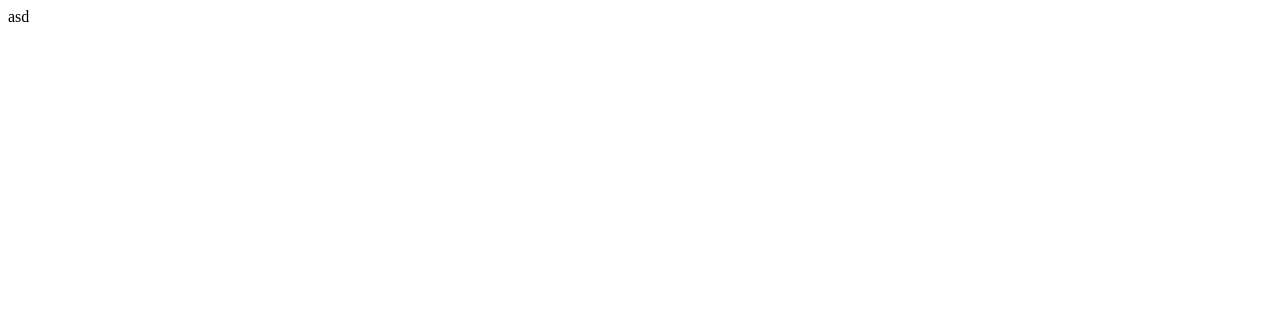
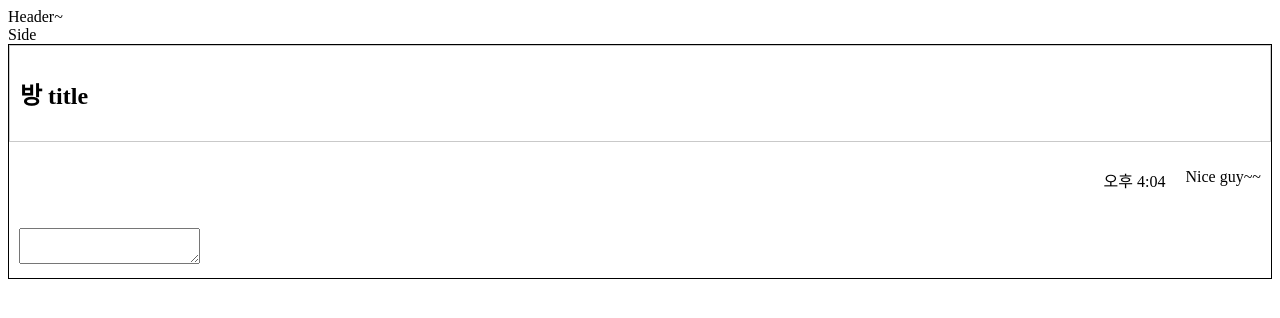
Before and after one commit to cksdlf856/talk-react-Improve, a React (Create React App) app: page / in a window 1280 px wide. Shown: the top 318 px of the page. Built offline with nearby package versions, Linux system fonts and the light colour scheme.

Commit message:
add tolk react

```diff
--- a/public/index.html
+++ b/public/index.html
@@ -12,7 +12,7 @@
 
 <body>
   <noscript>You need to enable JavaScript to run this app.</noscript>
-  <div id="root">rooooooooot~yei</div>
+  <div id="root"></div>
 
 </body>
 
--- a/src/App.js
+++ b/src/App.js
@@ -1,10 +1,19 @@
 import React from "react";
+import { HashRouter, Routes, Route } from "react-router-dom";
+import Chat from "./components/Chat";
+import Header from "./components/Header";
+import Side from "./components/Side";
+
 
 function App() {
   return (
-    <div className="App">
-        asd
-    </div>
+    <HashRouter>
+      <Header />
+      <Side />
+      <Routes>
+        <Route path="/" element={<Chat />} />
+      </Routes>
+    </HashRouter>
   );
 }
 
--- /dev/null
+++ b/src/components/Chat.js
@@ -0,0 +1,64 @@
+import React from "react";
+
+const Chat = () => {
+
+    const main_border_css = {
+        border: "1px black solid"
+    }
+
+    const header_css = {
+        display: "flex",
+        flexDirection: "revert",
+        padding: "10px",
+        border: "1px #c9c9c9 solid"
+    }
+
+    const footer_css = {
+        padding: "10px"
+    }
+
+    const main_css = {
+        padding: "10px"
+    }
+
+    return(
+        <main style={main_border_css} >
+            <header style={header_css}>
+                <h2>방 title</h2>
+            </header>
+            <main style={main_css}>
+                <Selfchat />
+            </main>
+            <footer style={footer_css}>
+                <textarea></textarea>
+            </footer>
+        </main>
+    )
+}
+
+const Selfchat = () => {
+
+    const div_css = {
+        display: "flex",
+        justifyContent: "end"
+    }
+
+    const p_date_css = {
+        marginRight: "20px"
+    }
+
+    return(
+        <div style={div_css}>
+            <p style={p_date_css}>
+                오후 4:04
+            </p>
+            <p>
+                Nice guy~~
+            </p>
+        </div>
+    )
+}
+
+
+
+export default Chat;
--- /dev/null
+++ b/src/components/Header.js
@@ -0,0 +1,13 @@
+import React from "react";
+
+const Header = () => {
+
+
+    return(
+        <header>
+            Header~
+        </header>
+    )
+}
+
+export default Header;
--- /dev/null
+++ b/src/components/Side.js
@@ -0,0 +1,13 @@
+import React from "react";
+
+const Side = () => {
+
+
+    return(
+        <aside>
+            Side
+        </aside>
+    )
+}
+
+export default Side;
--- a/src/index.js
+++ b/src/index.js
@@ -1,6 +1,7 @@
 import React from 'react';
 import ReactDOM from 'react-dom/client';
 import App from './App';
+
 
 const root = ReactDOM.createRoot(document.getElementById('root'));
 root.render(
```
